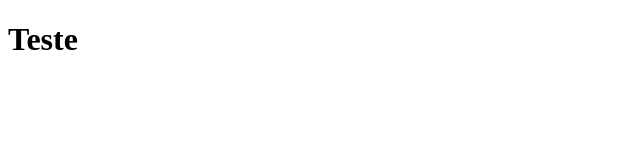
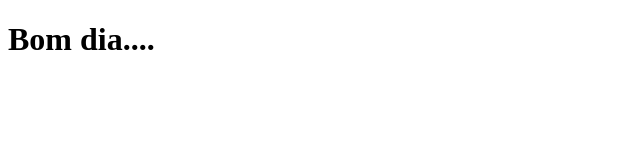
Before and after one commit to thiago1608/clone-tabnews, a Next.js app: page / in a window 1280 px wide. Shown: the top 160 px of the page, without its empty margins (0-640 px from the left). Built offline with nearby package versions, Linux system fonts and the light colour scheme.

Commit message:
alteranndo o index add ignore

```diff
--- a/pages/index.js
+++ b/pages/index.js
@@ -1,5 +1,5 @@
 function Home () {
-    return <h1>Teste </h1>
+    return <h1>Bom dia....</h1>
 }
 
 export default Home;
```
Also changed, not shown: 1 other file (tests, documents, lock files or other folders).
